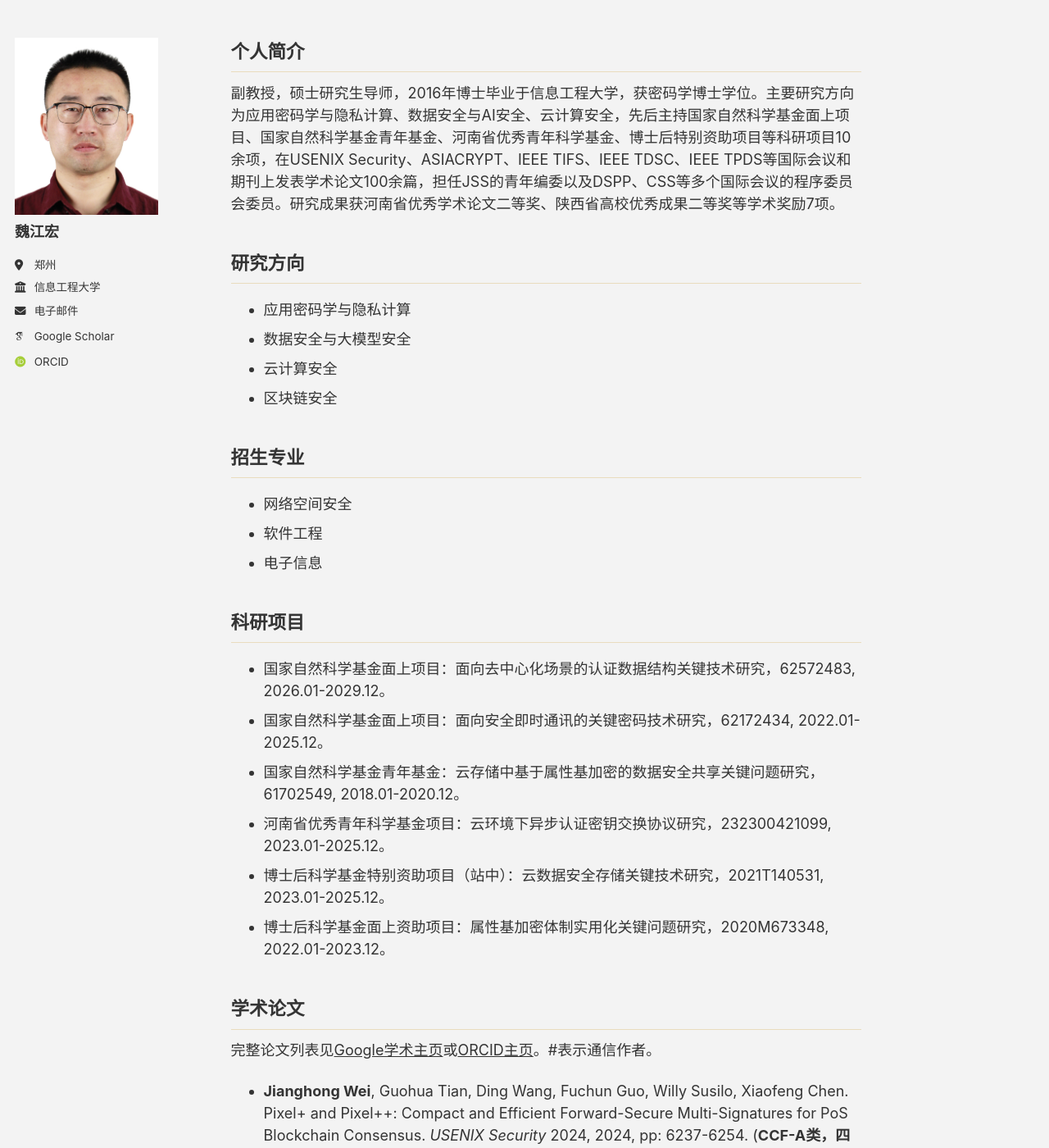
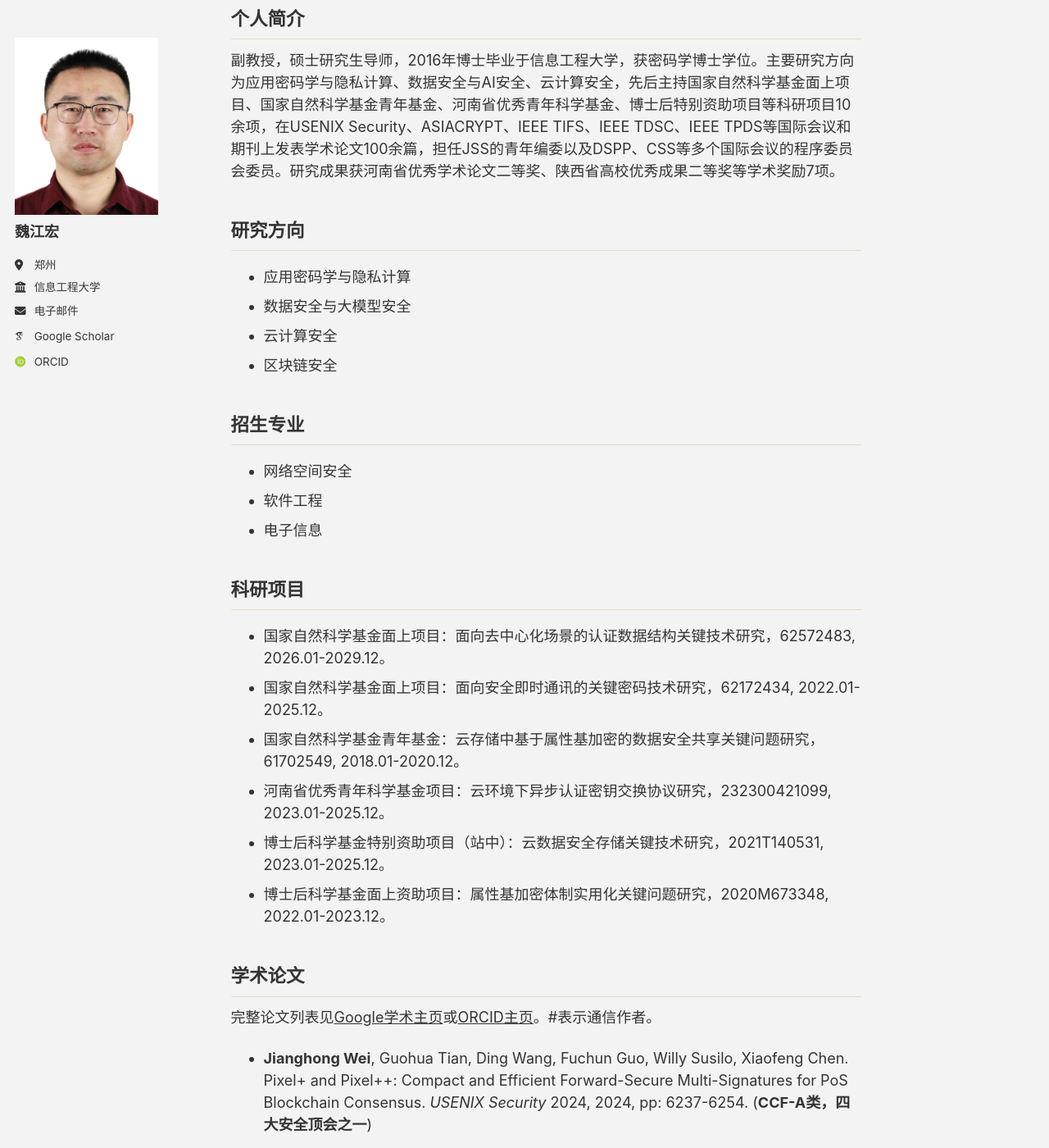
Before and after one commit to jhw-crypt/jhw-crypt.github.io, a Jekyll site: the page built from _pages/about.md, in a window 1280 px wide and 1400 px high. Shown: the whole window at 82% size. Built offline with Jekyll 4.4.1, drawn with Linux system fonts in a browser that asks for light colours; some web fonts are replaced; a script bundle is joined from its source files by our own code; library files that are not in the unit come from our copies.

Commit message:
Update main.scss

```diff
--- a/assets/css/main.scss
+++ b/assets/css/main.scss
@@ -52,7 +52,7 @@
 /* 2. 让主体内容区上移，消除顶部间距 */
 .initial-content,
 #main {
-  margin-top: -80px !important;
+  margin-top: -120px !important;
   padding-top: 0 !important;
 }
 
```
